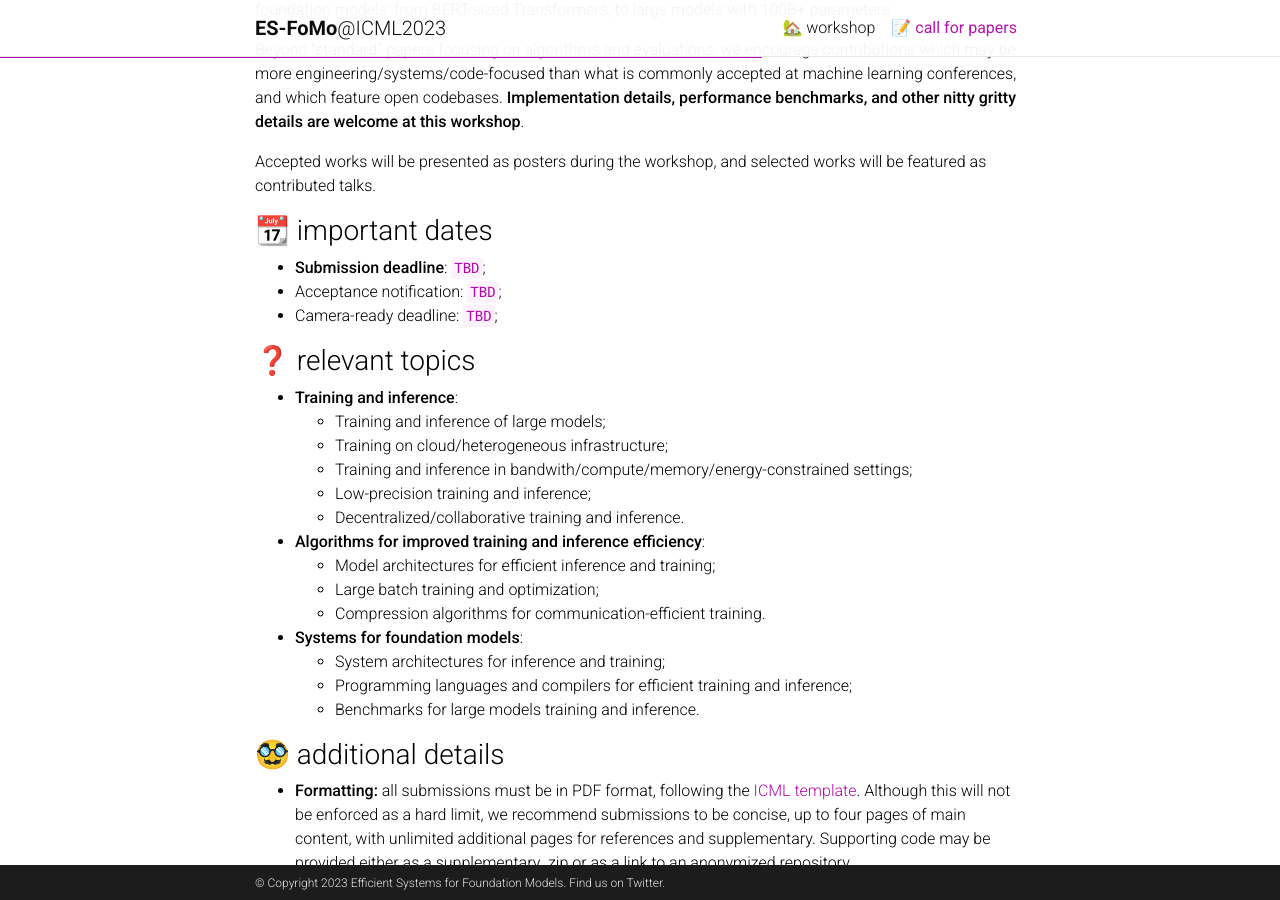
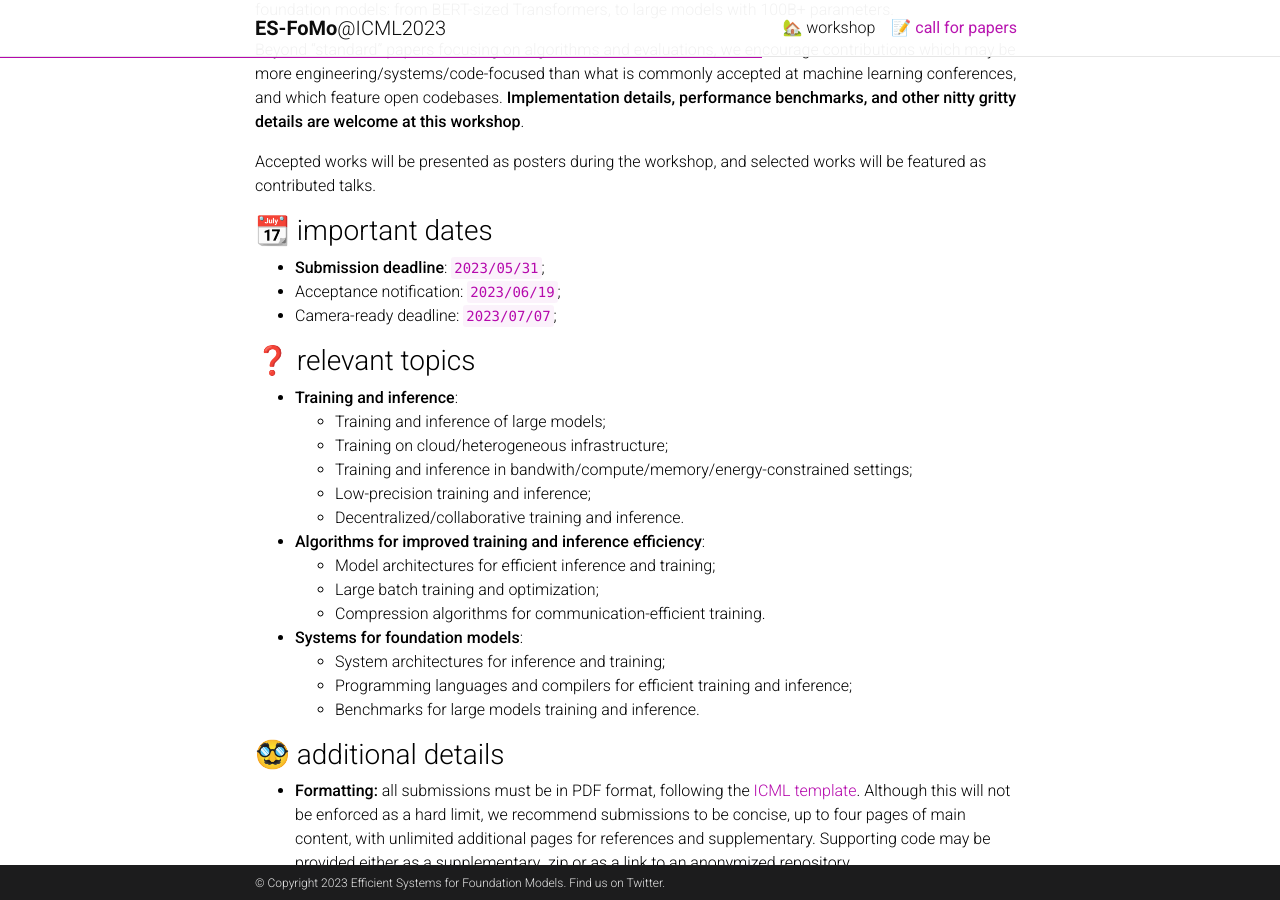
Before and after one commit to slippylolo/es-fomo.github.io, a Jekyll site: the page built from _pages/call.md, in a window 1280 px wide and 900 px high, scrolled down 337 px. Built offline with Jekyll 4.4.1, drawn with Linux system fonts in a browser that asks for light colours; comment, search, counter and statistics services are not loaded; a style sheet for code colours, icons or effects is not loaded.

Commit message:
:calendar: Add deadlines

```diff
--- a/_pages/call.md
+++ b/_pages/call.md
@@ -18,9 +18,9 @@ Accepted works will be presented as posters during the workshop, and selected wo
 
 ### 📆 important dates
 
-* **Submission deadline**: **`TBD`**;
-* Acceptance notification: **`TBD`**;
-* Camera-ready deadline: **`TBD`**;
+* **Submission deadline**: **`2023/05/31`**;
+* Acceptance notification: **`2023/06/19`**;
+* Camera-ready deadline: **`2023/07/07`**;
 
 ### ❓ relevant topics
 * **Training and inference**:
```
Also changed, not shown: _pages/about.md (+1 -1 lines).
